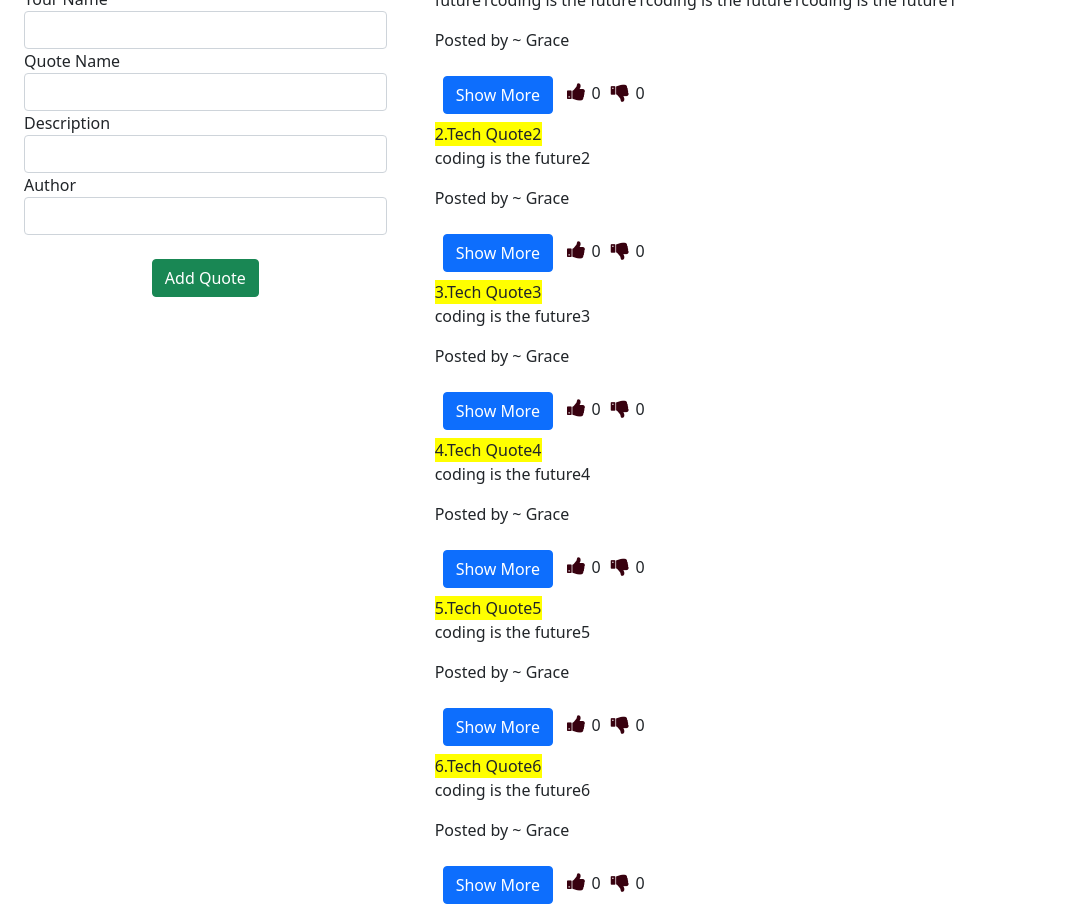
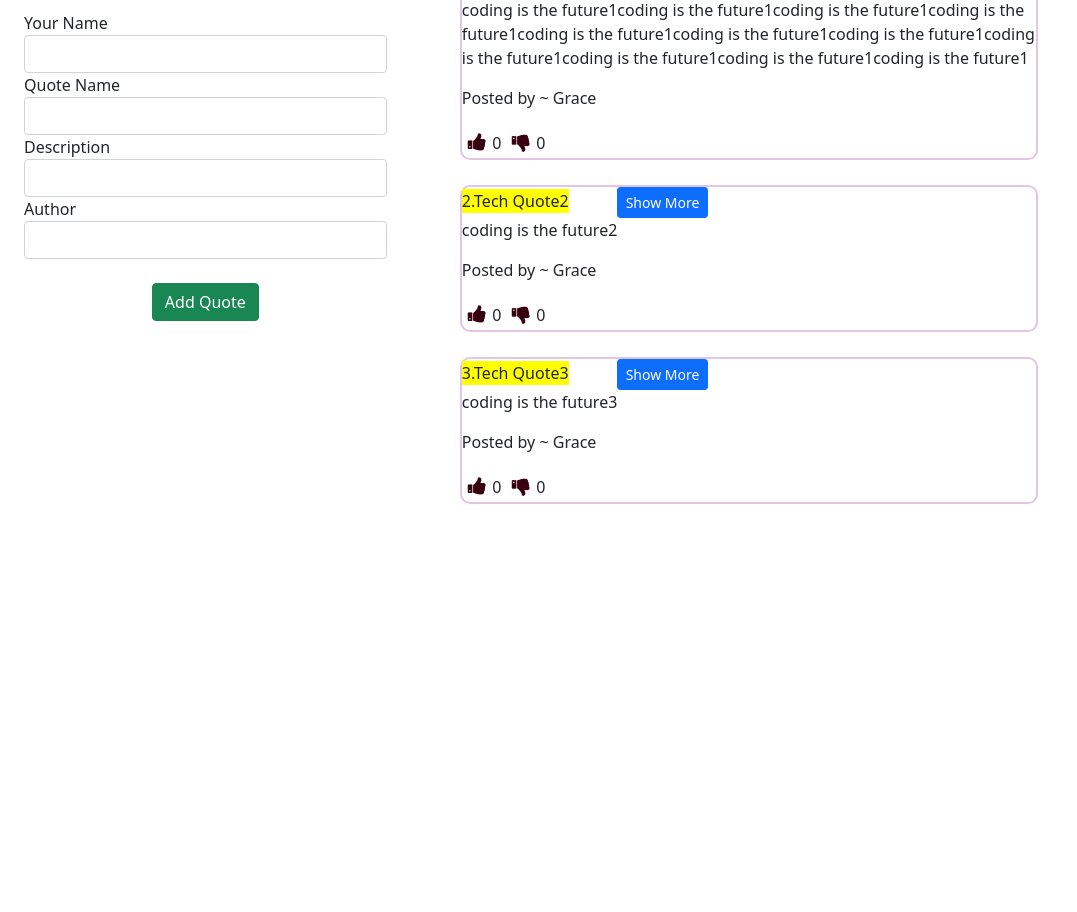
Before and after one commit to GraceMwende/Quotes-Ng, an Angular app: page / in a window 1280 px wide. Shown: the part 700-1612 px from the top of the page, without its empty margins (0-1077 px from the left). After the commit the page ends 1229 px from the top, so only its background shows below. Built offline with nearby package versions, Linux system fonts and the light colour scheme.

Commit message:
separate quotes

```diff
--- a/src/app/app.component.css
+++ b/src/app/app.component.css
@@ -1,3 +1,7 @@
+main {
+  overflow-x: hidden;
+}
+
 #quotes-bg {
   background-image: url("../assets/images/first-bg.jpg");
   background-position: center;
--- a/src/app/app.component.html
+++ b/src/app/app.component.html
@@ -1,3 +1,4 @@
+<main>
   <nav class="navbar navbar-expand-lg navbar-dark bg-dark">
     <a href="#" class="navbar-brand">QuotesApp</a>
     <button class="navbar-toggler" type="button" data-toggle="collapse" data-target="#navbarNavAltMarkup"
@@ -19,9 +20,11 @@
     </form>
   </nav>
 
-<div id="quotes-bg">
+  <div id="quotes-bg" class="mb-4">
     <div class="bg-text text-center">
       <h2>WELCOME TO QuoteApp</h2>
     </div>
   </div>
   <app-quotes></app-quotes>
+
+</main>
--- a/src/app/quote-detail/quote-detail.component.html
+++ b/src/app/quote-detail/quote-detail.component.html
@@ -1,4 +1,4 @@
 <p>Author: {{quote.author}}</p>
 <p>Created On: {{quote.dateCreated |date}}</p>
-<p>{{quote.dateCreated |dayCount}}</p>
-<button class="btn btn-danger like" (click)='deleteQuote(true)'><i class="fa fa-trash" aria-hidden="true"></i></button>
+<p>Posted {{quote.dateCreated |dayCount}} days ago</p>
+<button class="btn btn-danger" (click)='deleteQuote(true)'><i class="fa fa-trash" aria-hidden="true"></i></button>
--- a/src/app/quotes/quotes.component.css
+++ b/src/app/quotes/quotes.component.css
@@ -8,3 +8,9 @@ li {
   color: #38010f;
   font-size: 20px;
 }
+
+.quoting {
+  border: 2px solid rgb(227, 197, 230);
+  border-radius: 10px;
+  margin: 4%;
+}
--- a/src/app/quotes/quotes.component.html
+++ b/src/app/quotes/quotes.component.html
@@ -3,18 +3,25 @@
     <app-quotes-form (addQuote)="addNewQuote($event)"></app-quotes-form>
   </div>
 
+
   <div class="col-md-6">
     <div *ngFor='let quote of quotes;let i = index'>
 
-      <div>
+      <div class="quoting">
         <li appHighlight>{{quote.id}}.{{quote.name}}</li>
+        <button class="btn btn-primary btn-sm mx-5" (click)="showMore(i)">Show More</button>
         <p>{{quote.description}}</p>
-        <p>Posted by ~ {{quote.personSubmitting}}</p>
+
+        <div>
+          <p>Posted by ~ {{quote.personSubmitting}}</p>
+          <button class="like" (click)=upVote(i)><i class="fa fa-thumbs-up"
+              aria-hidden="true"></i></button>{{quote.upVote}}
+          <button class="like" (click)=downVote(i)><i class="fa fa-thumbs-down"
+              aria-hidden="true"></i></button>{{quote.downVote}}
+        </div>
+
       </div>
-      <button class="btn btn-primary m-2" (click)="showMore(i)">Show More</button>
-      <button class="like" (click)=upVote(i)><i class="fa fa-thumbs-up" aria-hidden="true"></i></button>{{quote.upVote}}
-      <button class="like" (click)=downVote(i)><i class="fa fa-thumbs-down"
-          aria-hidden="true"></i></button>{{quote.downVote}}
+
       <app-quote-detail *ngIf='quote.showDescription' [quote]='quote' (isComplete)='deleteQuotes($event,i)'>
       </app-quote-detail>
     </div>
--- a/src/app/quotes/quotes.component.ts
+++ b/src/app/quotes/quotes.component.ts
@@ -32,36 +32,6 @@ export class QuotesComponent implements OnInit {
       3,
       'Tech Quote3',
       'coding is the future3',
-      'NelsonMandela',
-      'Grace',
-      new Date(),
-      0,
-      0
-    ),
-    new Quote(
-      4,
-      'Tech Quote4',
-      'coding is the future4',
-      'NelsonMandela',
-      'Grace',
-      new Date(),
-      0,
-      0
-    ),
-    new Quote(
-      5,
-      'Tech Quote5',
-      'coding is the future5',
-      'NelsonMandela',
-      'Grace',
-      new Date(),
-      0,
-      0
-    ),
-    new Quote(
-      6,
-      'Tech Quote6',
-      'coding is the future6',
       'NelsonMandela',
       'Grace',
       new Date(),
```
Lines whose indentation alone changed are shown as unchanged.
